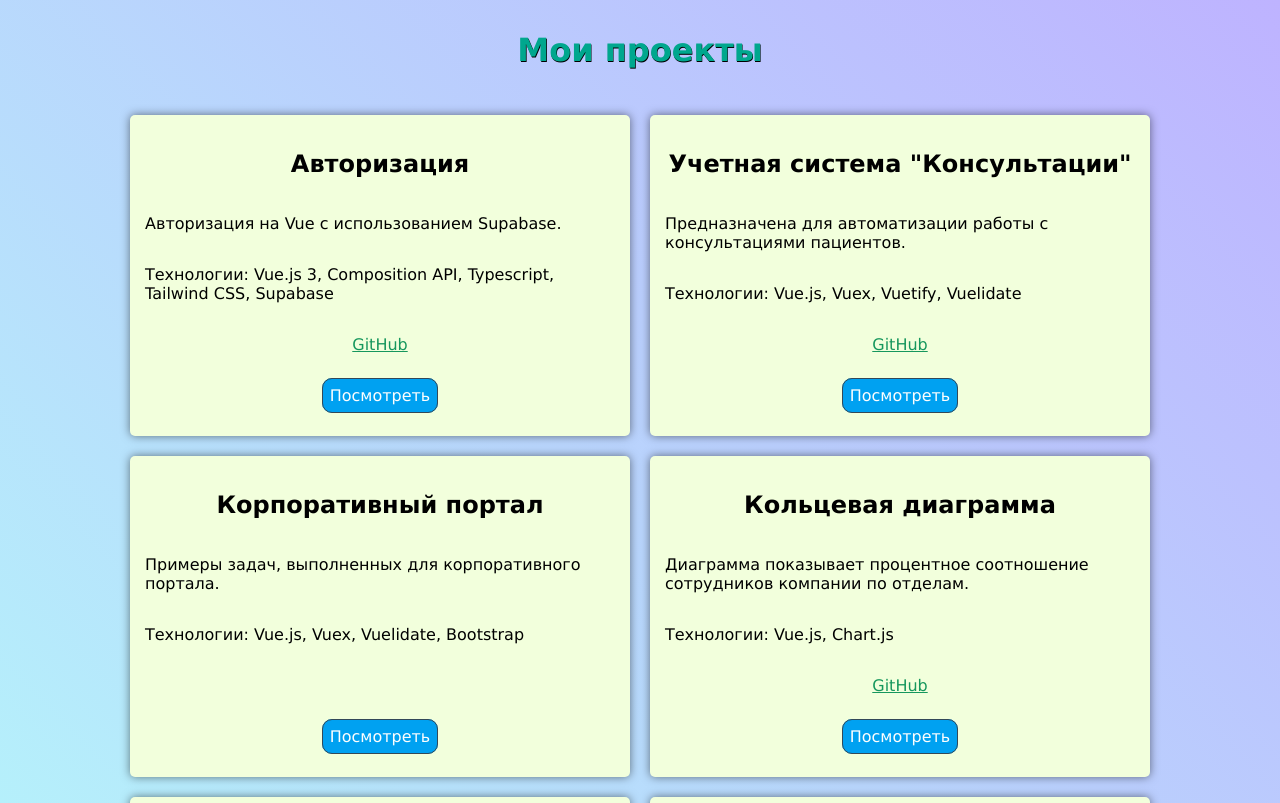
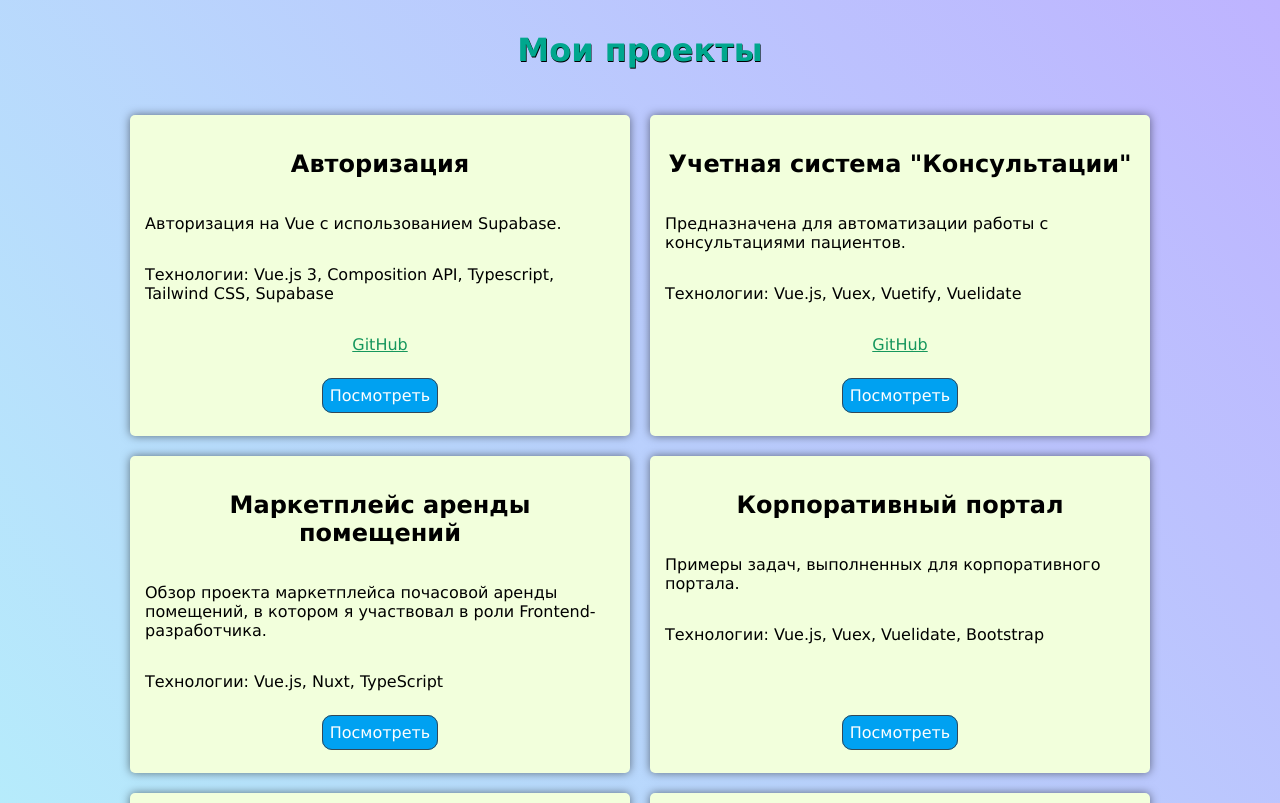
Before and after one commit to Anatov777/anatov-portfolio, a Vue app: page / in a window 1280 px wide. Shown: the top 803 px of the page. Built offline with nearby package versions, Linux system fonts and the light colour scheme.

Commit message:
add delispace project

```diff
--- a/src/components/PortfolioList.vue
+++ b/src/components/PortfolioList.vue
@@ -35,6 +35,12 @@ export default {
         site: "https://anatov777.github.io/consulting/#/patients",
       },
       {
+        title: "Маркетплейс аренды помещений",
+        description: "Обзор проекта маркетплейса почасовой аренды помещений, в котором я участвовал в роли Frontend-разработчика.",
+        technologies: "Технологии: Vue.js, Nuxt, TypeScript",
+        site: "https://github.com/Anatov777/room-marketplace",
+      },
+      {
         title: "Корпоративный портал",
         description: "Примеры задач, выполненных для корпоративного портала.",
         technologies: "Технологии: Vue.js, Vuex, Vuelidate, Bootstrap",
```
